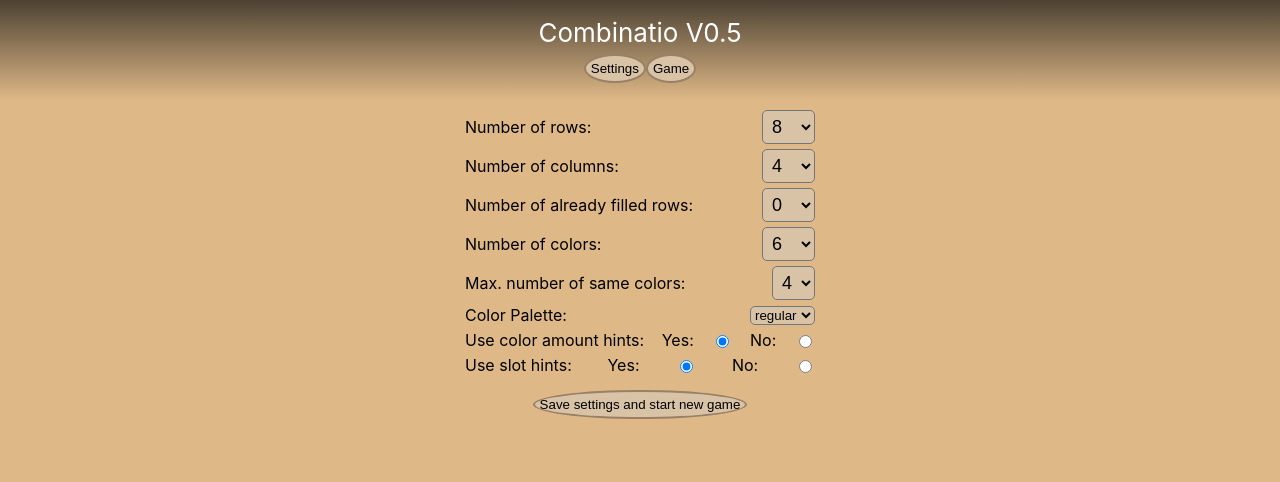
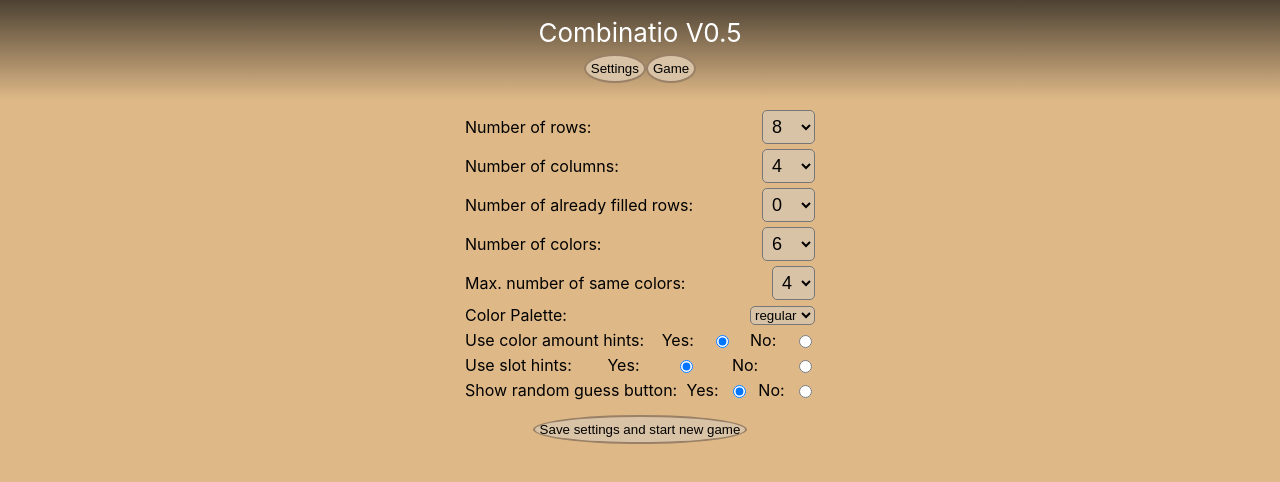
Before and after one commit to Radivis/combinatio, a React (Create React App) app: page / in a window 1280 px wide. Both pictures are taken after a click on the button "Settings". Shown: the top 482 px of the page. Built offline with nearby package versions, Linux system fonts and the light colour scheme.

Commit message:
randomGuessButton can be toggled

```diff
--- a/src/components/InfoPins/InfoPins.tsx
+++ b/src/components/InfoPins/InfoPins.tsx
@@ -5,6 +5,9 @@ import useGameStore from '../../store/gameStore';
 
 import './InfoPins.css';
 
+const INFO_PIN_WIDTH = 18;
+const BUTTON_WIDTH = 36;
+const BUTTON_DISTANCE = 5;
 
 interface infoPinsProps {
     rowKey: number;
@@ -17,11 +20,25 @@ const InfoPins = (props: infoPinsProps) => {
         isActiveRow,
     } = props;
 
-    const { numColumns, numCorrectColor, numFullyCorrect, guess, randomGuess } = useGameStore((state) => {
+    const {
+        numColumns,
+        isRandomGuessButtonDisplayed,
+        numCorrectColor,
+        numFullyCorrect,
+        guess,
+        randomGuess,
+    } = useGameStore((state) => {
         const { guess, randomGuess } = state;
-        const { numColumns }= state.settings;
+        const { numColumns, isRandomGuessButtonDisplayed }= state.settings;
         const { numCorrectColor, numFullyCorrect } = state.game.gameRows[rowKey];
-        return { numColumns, numCorrectColor, numFullyCorrect, guess, randomGuess };
+        return {
+            numColumns,
+            isRandomGuessButtonDisplayed,
+            numCorrectColor,
+            numFullyCorrect,
+            guess,
+            randomGuess,
+        };
     })
 
     const pinClasses: string[] = new Array(numColumns).fill('info-pin');
@@ -37,12 +54,14 @@ const InfoPins = (props: infoPinsProps) => {
     // The width of the into pin container is natively determined by the width of the row submit-button
     // Instead, compute it according to numColumns / 2
 
-    const infoPinBlockWidth = 18;
+    const infoPinBlockWidth = INFO_PIN_WIDTH;
 
     const infoPinContainerWidth = Math.max(Math.ceil(numColumns / 2) * infoPinBlockWidth, infoPinBlockWidth * 2);
 
     // Two buttons and the space between those
-    const buttonContainerWidth = 2 * 36 + 5;
+    let buttonContainerWidth = BUTTON_DISTANCE;
+    buttonContainerWidth += BUTTON_WIDTH;
+    buttonContainerWidth += (isRandomGuessButtonDisplayed ? BUTTON_WIDTH : 0);
 
     const actualInfoPinContainerWidth = Math.max(infoPinContainerWidth, buttonContainerWidth);
 
@@ -51,9 +70,9 @@ const InfoPins = (props: infoPinsProps) => {
             {
                 (isActiveRow === true) ? (
                     <div className="game-row-buttons">
-                        <button key={`${rowKey} random-button`} className="random-button" type="button" onClick={randomGuess}>
+                        {isRandomGuessButtonDisplayed && <button key={`${rowKey} random-button`} className="random-button" type="button" onClick={randomGuess}>
                             <FontAwesomeIcon icon={faDice} />
-                        </button>
+                        </button>}
                         <button key={`${rowKey} submit-button`} className="submit-button" type="button" onClick={guess}>
                             <FontAwesomeIcon icon={faQuestion} />
                         </button>
--- a/src/components/Settings/Settings.tsx
+++ b/src/components/Settings/Settings.tsx
@@ -22,6 +22,7 @@ const Settings = (props: settingsProps) => {
     const [_paletteName, setPaletteName] = useState<string>(settings.paletteName);
     const [areColorAmountHintsActive, setAreColorAmountHintsActive] = useState<boolean>(settings.areColorAmountHintsActive);
     const [areSlotHintsActive, setAreSlotHintsActive] = useState<boolean>(settings.areSlotHintsActive);
+    const [isRandomGuessButtonDisplayed, setIsRandomGuessButtonDisplayed] = useState<boolean>(settings.isRandomGuessButtonDisplayed);
 
     const validPaletteNames = paletteNames.filter(paletteName => {
         switch (paletteName) {
@@ -70,6 +71,10 @@ const Settings = (props: settingsProps) => {
         setAreSlotHintsActive(ev.target.value === 'true' ? true : false);
     }
 
+    const onChangeIsRandomGuessButtonDisplayed = (ev: any) => {
+        setIsRandomGuessButtonDisplayed(ev.target.value === 'true' ? true : false);
+    }
+
     const onSubmit = (ev: any) => {
         ev.preventDefault();
         // explicitly choose the currently selected palette value to prevent setting an invalid palette
@@ -85,6 +90,7 @@ const Settings = (props: settingsProps) => {
             paletteName: selectedPaletteName,
             areColorAmountHintsActive,
             areSlotHintsActive,
+            isRandomGuessButtonDisplayed,
         })
         setActivePage('game');
     }
@@ -199,6 +205,23 @@ const Settings = (props: settingsProps) => {
                         onChange={onChangeAreSlotHintsActive}
                     />
                 </div>
+                <div className="settings-row">
+                    <label htmlFor="isRandomGuessButtonDisplayed">Show random guess button: </label>
+                    Yes: <input
+                        name='isRandomGuessButtonDisplayed'
+                        type="radio"
+                        value="true"
+                        checked={isRandomGuessButtonDisplayed === true}
+                        onChange={onChangeIsRandomGuessButtonDisplayed}
+                    />
+                    No: <input
+                        name='isRandomGuessButtonDisplayed'
+                        type="radio"
+                        value="false"
+                        checked={isRandomGuessButtonDisplayed === false}
+                        onChange={onChangeIsRandomGuessButtonDisplayed}
+                    />
+                </div>
             </div>
             <button type="submit">Save settings and start new game</button>
         </form>
--- a/src/interfaces/interfaces.ts
+++ b/src/interfaces/interfaces.ts
@@ -36,4 +36,5 @@ export interface settings {
     paletteName: string,
     areColorAmountHintsActive: boolean,
     areSlotHintsActive: boolean,
+    isRandomGuessButtonDisplayed: boolean,
 }
--- a/src/store/gameStore.ts
+++ b/src/store/gameStore.ts
@@ -73,6 +73,7 @@ const initialGameState = {
 		paletteName: paletteNames[0],
 		areColorAmountHintsActive: true,
 		areSlotHintsActive: true,
+        isRandomGuessButtonDisplayed: true,
     },
     game: {
         paletteColorsDataString: Colors.serialize(generateRegularPalette(defaultNumColors)),
```
